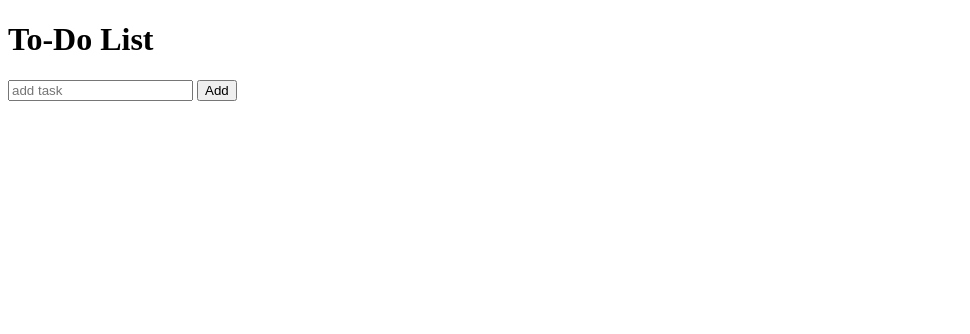
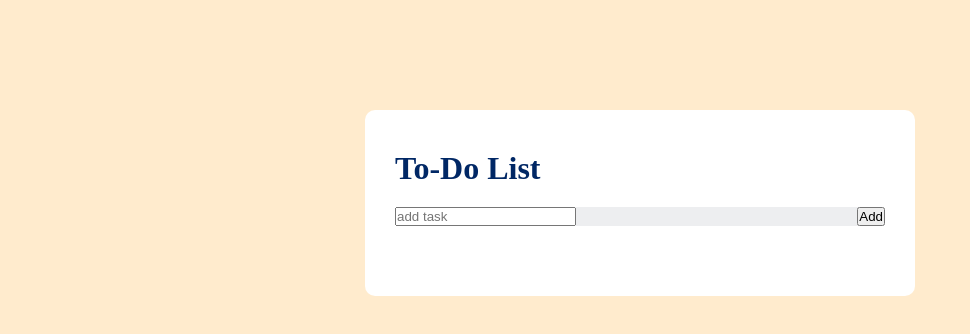
Before and after one commit to niranjan-gurung/Todo-App, a plain HTML site: page index.html in a window 1280 px wide. Shown: the whole page, without its empty margins (0-970 px from the left). Drawn offline with Linux system fonts and the light colour scheme.

Commit message:
started css

```diff
--- a/index.html
+++ b/index.html
@@ -3,15 +3,20 @@
   <head>
     <meta charset="UTF-8" />
     <meta name="viewport" content="width=device-width, initial-scale=1.0" />
+    <link rel="stylesheet" href="style.css" />
     <script src="index.js" defer></script>
     <title>To-Do App</title>
   </head>
   <body>
-    <h1>To-Do List</h1>
-    <form action="" method="get">
-      <input type="text" id="task" name="task" placeholder="add task" />
-      <button id="submit">Add</button>
-    </form>
-    <ul id="task-list"></ul>
+    <div class="container">
+      <div class="app">
+        <h1>To-Do List</h1>
+        <form class="input-field" action="" method="get">
+          <input type="text" id="task" name="task" placeholder="add task" />
+          <button id="submit">Add</button>
+        </form>
+        <ul id="task-list"></ul>
+      </div>
+    </div>
   </body>
 </html>
--- a/index.js
+++ b/index.js
@@ -41,7 +41,7 @@ submitBtn.addEventListener('click', (e) => {
 
 taskList.addEventListener('click', (e) => {
   // remove li corresponding to delete button:
-  if (e.target.tagName === "BUTTON")
+  if (e.target.tagName.toLowerCase() === 'button')
     e.target.parentElement.remove();
 });
 
--- /dev/null
+++ b/style.css
@@ -0,0 +1,35 @@
+* {
+  margin: 0;
+  padding: 0;
+  box-sizing: border-box;
+}
+
+.container {
+  width: 100vw;
+  height: 100vh;
+  padding: 10px;
+  background: blanchedalmond;
+}
+
+.app {
+  width: 100vw;
+  max-width: 550px;
+  background: #fff;
+  margin: 100px auto 20px;
+  padding: 40px 30px 70px;
+  border-radius: 10px;
+}
+
+.app h1 {
+  color: #002765;
+  margin-bottom: 20px;
+}
+
+.input-field {
+  display: flex;
+  align-items: center;
+  justify-content: space-between;
+
+  background: #edeef0;
+  border-radius: 30px;
+}
```
